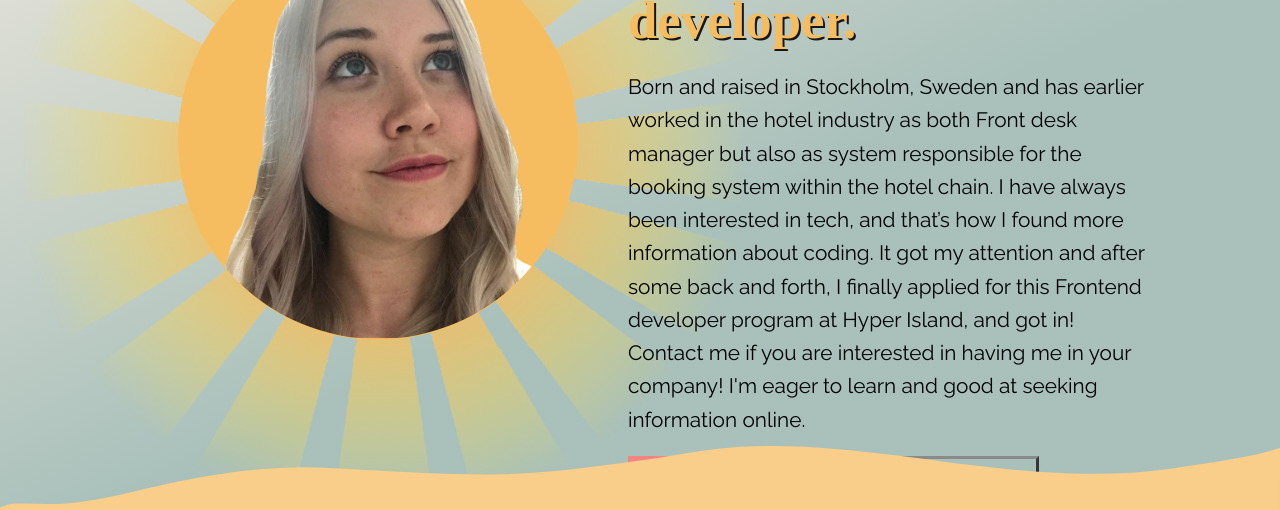
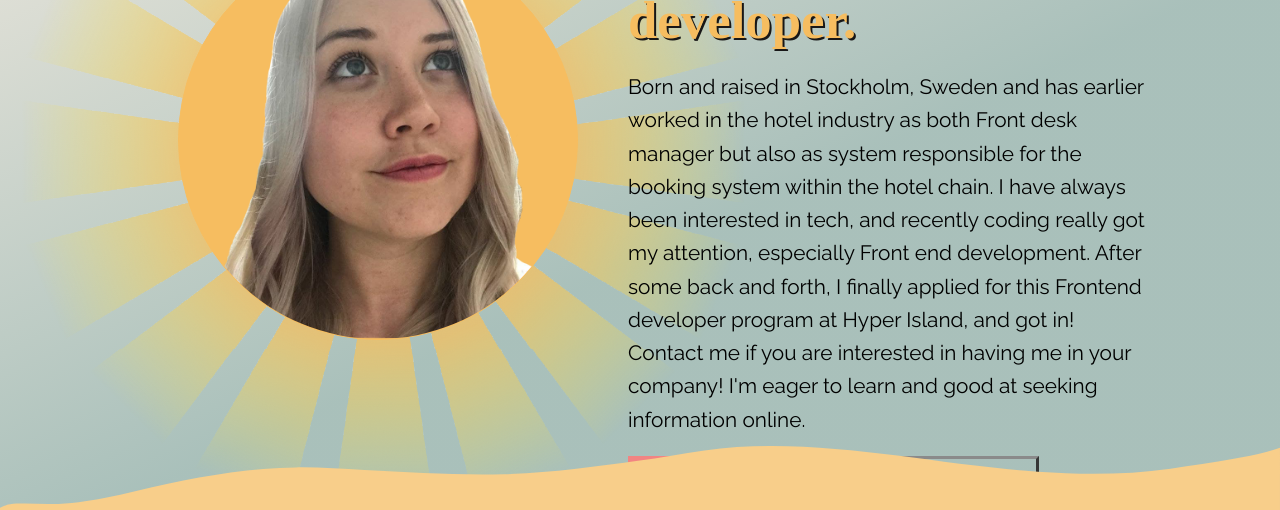
Before and after one commit to CeceStar/portfolio2.0, a React (Create React App) app: page / in a window 1280 px wide. Shown: the part 280-790 px from the top of the page. Built offline with nearby package versions, Linux system fonts and the light colour scheme; no server answers; the database is empty; a web font is replaced by a local one.

Commit message:
fix: update presentation text (#10)
Co-authored-by: Cecilia Hallerby <cecilia.hallerby@hyperisland.se>

```diff
--- a/src/components/MainPage/Presentation.jsx
+++ b/src/components/MainPage/Presentation.jsx
@@ -18,9 +18,9 @@ function Presentation() {
             Born and raised in Stockholm, Sweden and has earlier worked in the
             hotel industry as both Front desk manager but also as system
             responsible for the booking system within the hotel chain. I have
-            always been interested in tech, and that’s how I found more
-            information about coding. It got my attention and after some back
-            and forth, I finally applied for this Frontend developer program at
+            always been interested in tech, and recently coding really got my
+            attention, especially Front end development. After some back and
+            forth, I finally applied for this Frontend developer program at
             Hyper Island, and got in! Contact me if you are interested in having
             me in your company! I'm eager to learn and good at seeking
             information online.
```
